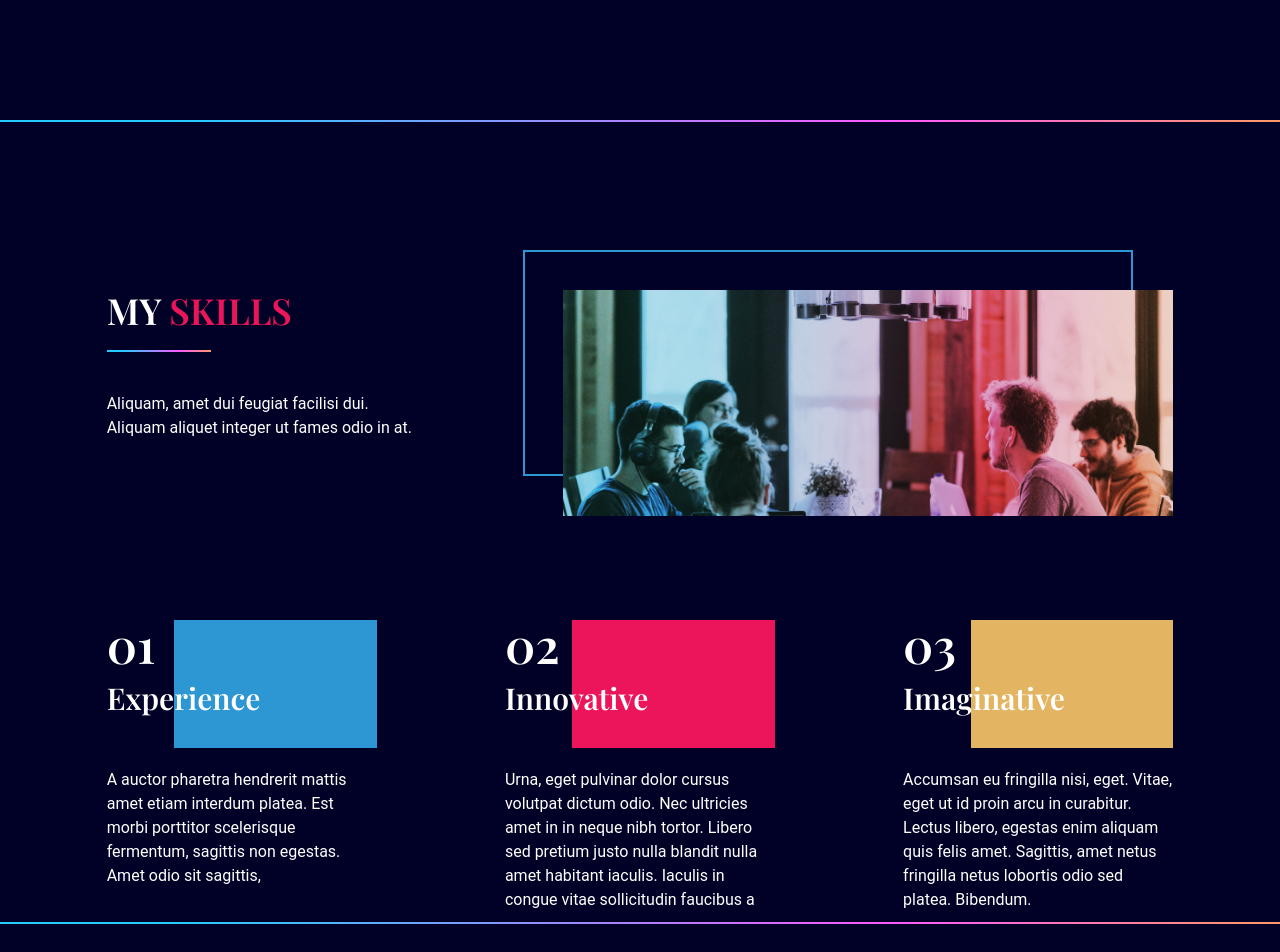
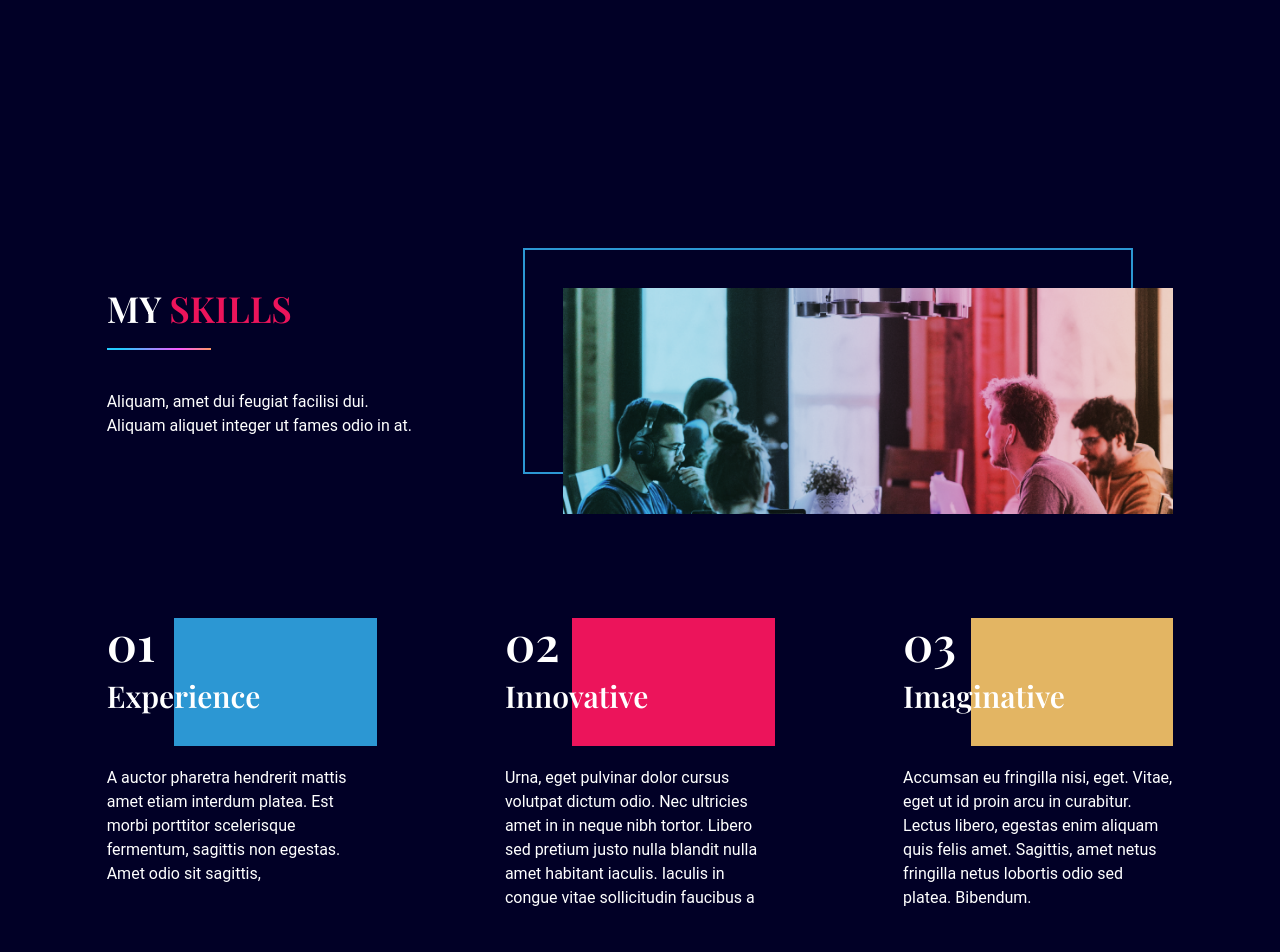
Before and after one commit to Pedrohsbessa/portifolio, a Next.js app in the folder portifolio/: page / in a window 1280 px wide. Shown: the part 680-1632 px from the top of the page. Built offline with nearby package versions, Linux system fonts and the light colour scheme; what tailwindcss-animated would draw is missing.

Commit message:
remove line gradient

```diff
--- a/portifolio/src/app/page.js
+++ b/portifolio/src/app/page.js
@@ -51,7 +51,7 @@ function App() {
           <Landing setSelectedPage={setSelectedPage} />
         </motion.div>
       </div>
-      <LineGradient />
+
       <div className="w-5/6 mx-auto md:h-full ">
         <motion.div
           margin="0 0 -200px 0"
@@ -61,7 +61,7 @@ function App() {
           <MySkills />
         </motion.div>
       </div>
-      <LineGradient />
+
       <div className="w-5/6 mx-auto">
         <motion.div
           margin="0 0 -200px 0"
@@ -71,7 +71,7 @@ function App() {
           <Projects />
         </motion.div>
       </div>
-      <LineGradient />
+
       <div className="w-5/6 mx-auto md:h-full">
         <motion.div
           margin="0 0 -200px 0"
@@ -81,7 +81,7 @@ function App() {
           <Testimonials />
         </motion.div>
       </div>
-      <LineGradient />
+
       <div className="w-5/6 mx-auto md:h-full">
         <motion.div
           margin="0 0 -200px 0"
```
